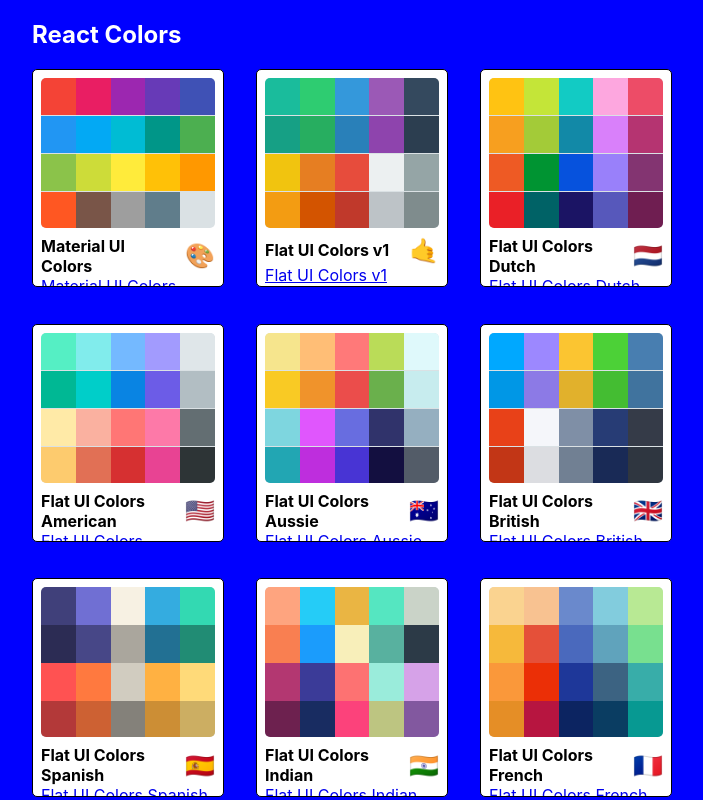
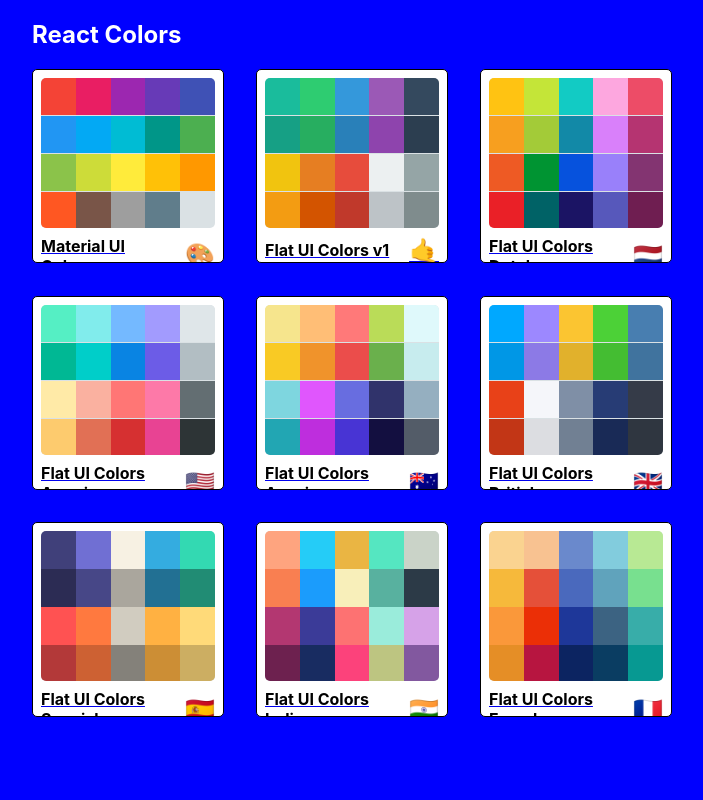
Before and after one commit to ThuraAungKyaw/react-color-project, a React (Create React App) app: page / in a window 1280 px wide. Shown: the whole page, without its empty margins (288-991 px from the left). Built offline with nearby package versions, Linux system fonts and the light colour scheme.

Commit message:
Mini Palette linked with detail

```diff
--- a/src/MiniPalette.js
+++ b/src/MiniPalette.js
@@ -58,12 +58,16 @@
 
   return (
     <>
+
       <div className={classes.root}>
-        <div className={classes.colors}>
-          {miniColorBoxes}
-        </div>
-        <h5 className={classes.title}>{paletteName} <span className={classes.emoji}>{emoji}</span></h5>
-        <Link to={`/palette/${id}`}>{paletteName}</Link>
+        <Link to={`/palette/${id}`}>
+          <div className={classes.colors}>
+            {miniColorBoxes}
+          </div>
+          <h5 className={classes.title}>{paletteName} <span className={classes.emoji}>{emoji}</span></h5>
+
+
+        </Link>
       </div>
 
 
```
